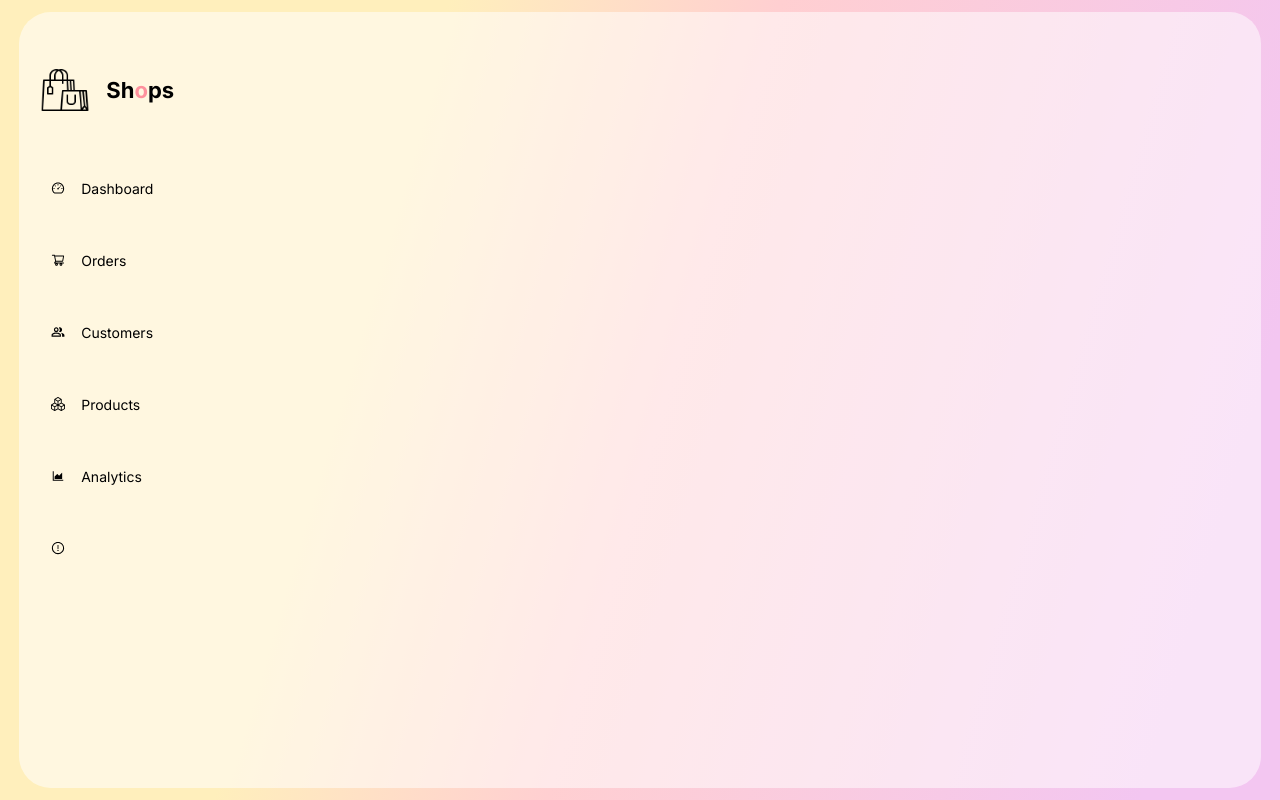
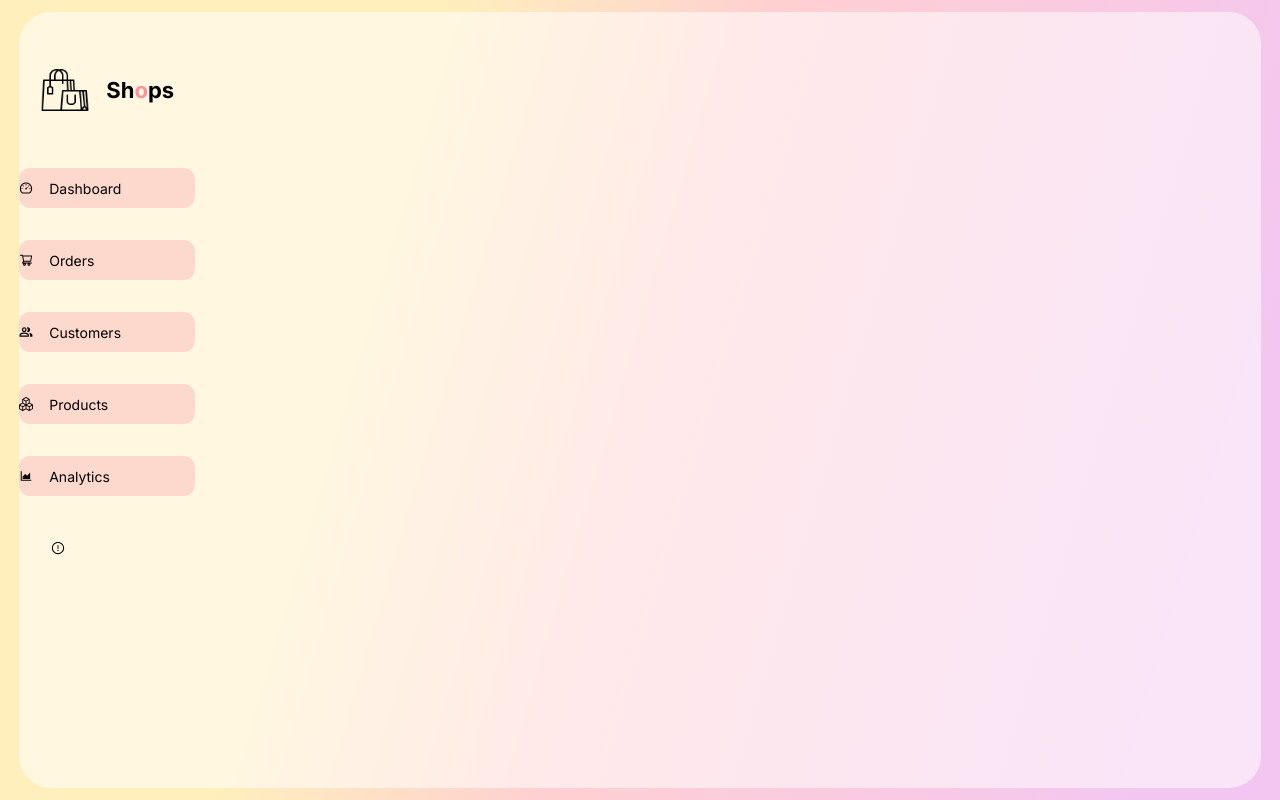
Before and after one commit to Sama-Liyanage/ReactAdmin-Dashboard-Template-Design, a React (Create React App) app: page / in a window 1280 px wide. Built offline with nearby package versions, Linux system fonts and the light colour scheme.

Commit message:
Added Border Radius to the menu item

```diff
--- a/src/Components/Sidebar/Sidebar.css
+++ b/src/Components/Sidebar/Sidebar.css
@@ -38,8 +38,14 @@
     position: relative;
     transition: all 300ms ease;
     font-size: 14px;
+    border-radius: 0.7rem;
 }
 
 .menuItem:hover{
     cursor: pointer;
 }
+
+.active{
+    background: var(--activeItem);
+    margin-left: 0;
+}
--- a/src/Components/Sidebar/Sidebar.js
+++ b/src/Components/Sidebar/Sidebar.js
@@ -22,7 +22,7 @@ const Sidebar = () => {
       <div className='menu'>
         {SidebarData.map((item, index) => {
           return (
-            <div className='menuItem'>
+            <div className='menuItem active'>
               <item.icon />
               <span>
                 {item.heading}
```
